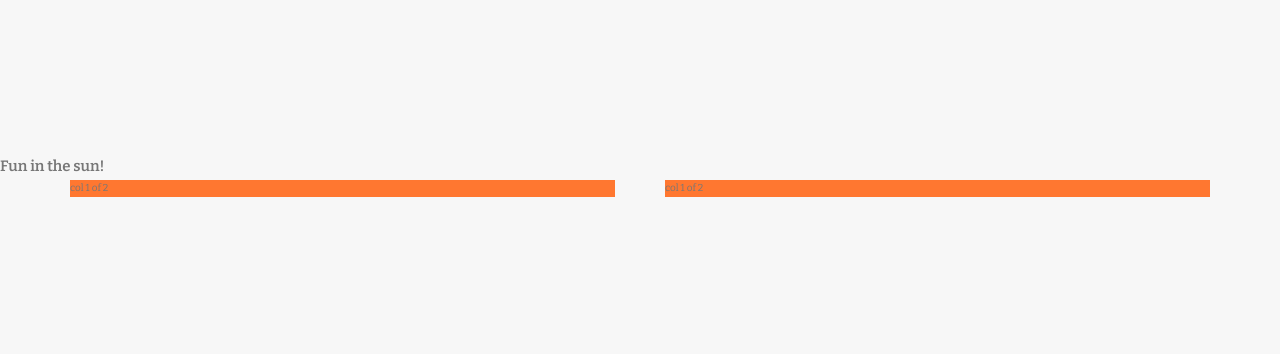
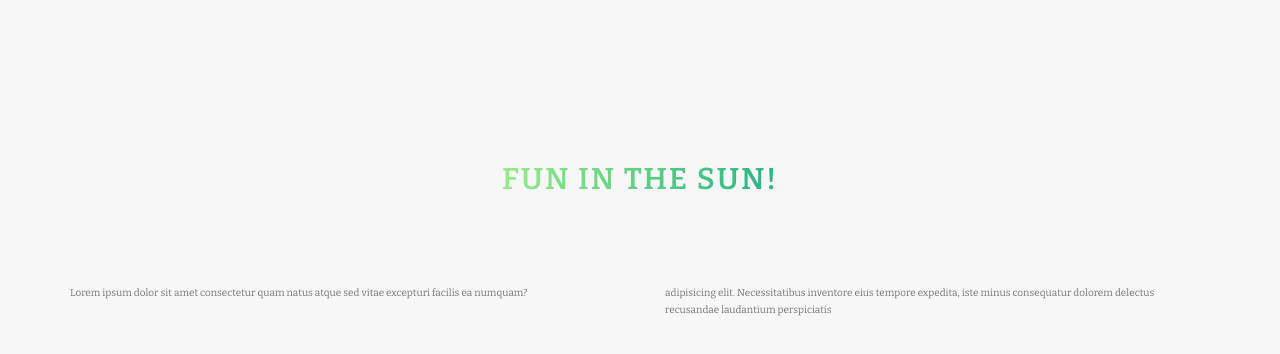
Before and after one commit to tishpr/guestHouse, a website: page index.html in a window 1280 px wide. Shown: the part 742-1096 px from the top of the page. Drawn offline with nearby package versions, Linux system fonts and the light colour scheme.

Commit message:
adds marging under h2 takes away test colors on grid, fixed a problem with rgba in text-shadow that wouldn't compile, but shadow doesn't show yet.

```diff
--- a/index.html
+++ b/index.html
@@ -38,10 +38,18 @@
 
 <main>
   <section class="section-about">
-    <h2 class="heading-secondary">Fun in the sun!</h2>
+    <div class="u-center-text">
+       <h2 class="heading-secondary u-margin-bottom-big">Fun in the sun!</h2>
+    </div>
+
       <div class="row">
-        <div class="col-1-of-2">col 1 of 2</div>
-        <div class="col-1-of-2">col 1 of 2</div>
+        <div class="col-1-of-2">Lorem ipsum dolor sit amet consectetur quam
+           natus atque sed vitae excepturi facilis ea numquam?
+          </div>
+            <div class="col-1-of-2">adipisicing elit. Necessitatibus
+              inventore eius tempore expedita, iste minus consequatur dolorem
+                delectus recusandae laudantium perspiciatis
+              </div>
       </div>
   </section>
 
--- a/sass/base/_typography.scss
+++ b/sass/base/_typography.scss
@@ -33,16 +33,30 @@ body {
       animation-timing-function: ease-out;
   }
 
+}
+
 .heading-secondary {
-    font-size: 3.5rem;
+  font-size: 3rem;
   text-decoration: none;
   text-transform: uppercase;
   font-weight: 700;
-    display: inline-block;
+  display: inline-block; // gradient only covers the text
   background-image: linear-gradient(to right, $color-primary-light, $color-primary-dark);
+  -webkit-background-clip: text;
+  background-clip: text;
+  color: transparent;
+  letter-spacing: 2px;
+  transition: all .2s;
 
+
+    &:hover{
+      transform: skewX(10deg) skewY(5deg) scale(1.1);
+      text-shadow: .5rem 1rem 2rem RGBA($color-black, .5);
+      //had to use caps on rgba to get it to apply.. seems to be a sass issue
     }
-}
+} // text shadow not showing
+
+
   .paragraph {
     font-size: $default-font-size;
 
--- a/sass/base/_utilities.scss
+++ b/sass/base/_utilities.scss
@@ -9,8 +9,8 @@
   margin-bottom: 4rem !important; }
 
 .u-margin-bottom-big {
-  margin-bottom: 8rem !important; }
-
+  margin-bottom: 8rem ; }
+// !important
 .u-margin-top-big {
   margin-top: 8rem !important; }
 
--- a/sass/layout/_grid.scss
+++ b/sass/layout/_grid.scss
@@ -11,7 +11,6 @@
     @include clearfix;
 
       [class^="col-"] {
-          background-color: $color-secondary-dark;
           float: left;
 
       &:not(:last-child) {
--- a/sass/main.scss
+++ b/sass/main.scss
@@ -5,7 +5,7 @@
 @import "base/animations";
 @import "base/base";
 @import "base/typography";
-// @import "base/utilities";
+@import "base/utilities";
 
 @import "components/bg-video";
 @import "components/button";
@@ -23,5 +23,3 @@
 // @import "layout/footer";
 // @import "layout/grid";
 // @import "layout/navigation";
-
-// @import "pages/home";
```
Also changed, not shown: css/style.css. Lines whose indentation alone changed are shown as unchanged.
